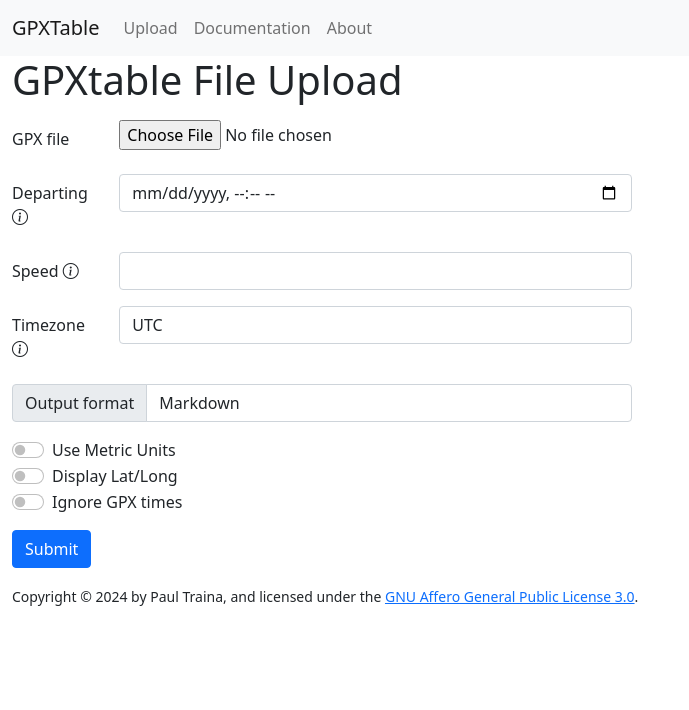
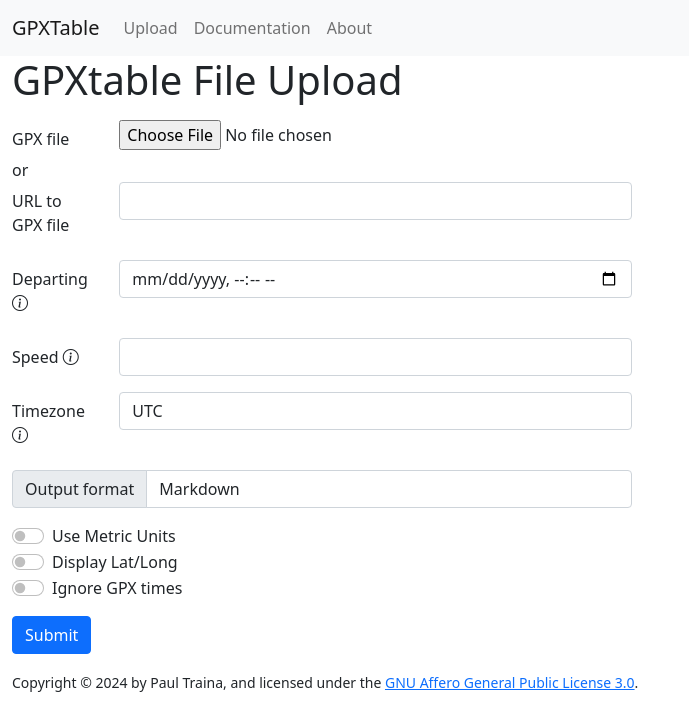
Before and after one commit to pleasantone/gpxtr, a Flask app: page / in a window 1280 px wide. Shown: the top 710 px of the page, without its empty margins (0-689 px from the left). Run offline with Flask 3, Linux system fonts and the light colour scheme.

Commit message:
feat: support URL upload in addition to file upload

```diff
--- a/src/gpxtable/templates/upload.html
+++ b/src/gpxtable/templates/upload.html
@@ -11,11 +11,18 @@
         {% endfor %}
       {% endif %}
     {% endwith %}
-    <form id="gpx_upload" method="post" enctype="multipart/form-data">
+    <form id="gpx_upload" method="post" enctype="multipart/form-data" onsubmit="return validateForm()">
       <div class="row my-3">
-        <label class="col-sm-2 col-form-label" for="file">GPX file</label>
+        <label class="col-sm-2 col-form-label" for="gpxFile">GPX file</label>
         <div class="col-sm-10">
-          <input class="form-control-file" type="file" id="file" name="file" required>
+          <input class="form-control-file" type="file" id="gpxFile" name="file">
+        </div>
+        <div>
+          or
+        </div>
+        <label class="col-sm-2 col-form-label" for="gpxUrl">URL to GPX file</label>
+        <div class="col-sm-10">
+          <input class="form-control" type="url" id="gpxUrl" name="url">
         </div>
       </div>
 
@@ -76,5 +83,21 @@
     const timezone = Intl.DateTimeFormat().resolvedOptions().timeZone;
     document.getElementById("tz").defaultValue = timezone;
   });
+
+  function validateForm() {
+    var fileInput = document.getElementById('gpxFile').value;
+    var urlInput = document.getElementById('gpxUrl').value;
+
+    if (fileInput === '' && urlInput === '') {
+      alert('Please provide either a GPX file or a URL.');
+      return false;
+    }
+
+    if (fileInput !== '' && urlInput !== '') {
+      alert('Please provide only one: either a GPX file or a URL.');
+      return false;
+    }
+    return true;
+  }
 </script>
 {% endblock %}
--- a/src/gpxtable/wsgi.py
+++ b/src/gpxtable/wsgi.py
@@ -5,9 +5,10 @@ gpxtable - Create a markdown template from a Garmin GPX file for route informati
 
 import io
 import html
+import requests
 import secrets
 from datetime import datetime
-from flask import Flask, request, flash, redirect, render_template, abort
+from flask import Flask, request, flash, redirect, render_template, abort, url_for
 
 import dateutil.parser
 import dateutil.tz
@@ -15,6 +16,7 @@ import gpxpy.gpx
 import gpxpy.geo
 import gpxpy.utils
 import markdown2
+import validators
 
 from gpxtable import GPXTableCalculator
 
@@ -63,23 +65,37 @@ def create_table(stream, tz=None) -> str:
 @app.route("/", methods=["GET", "POST"])
 def upload_file():
     if request.method == "POST":
-        # check if the post request has the file part
-        if "file" not in request.files:
-            flash("No file part in form")
-            return redirect(request.url)
-        file = request.files["file"]
-        # If the user does not select a file, the browser submits an
-        # empty file without a filename.
-        if file.filename == "":
-            flash("No file selected")
-            return redirect(request.url)
+        if "url" not in request.form and "file" not in request.files:
+            flash("Missing URL for GPX file or uploaded file.")
+            return redirect(url_for("upload_file"))
+
+        if "url" in request.form and (url := request.form.get("url")):
+            if not validators.url(url):
+                flash("Invalid URL")
+                return redirect(url_for("upload_file"))
+            response = requests.get(url)
+            if response.status_code == 200:
+                file = io.BytesIO(response.content)
+            else:
+                flash(
+                    "Error fetching the GPX file from the provided URL: {response.reason}"
+                )
+                return redirect(url_for("upload_file"))
+        elif "file" in request.files:
+            file = request.files["file"]
+            # If the user does not select a file, the browser submits an
+            # empty file without a filename.
+            if not file.filename:
+                flash("No file selected")
+                return redirect(url_for("upload_file"))
+
         tz = None
         timezone = request.form.get("tz")
         if timezone:
             tz = dateutil.tz.gettz(timezone)
             if not tz:
                 flash("Invalid timezone")
-                return redirect(request.url)
+                return redirect(url_for("upload_file"))
         return create_table(file, tz=tz)
     return render_template("upload.html")
 
```
Also changed, not shown: pyproject.toml (+6 -4 lines).
